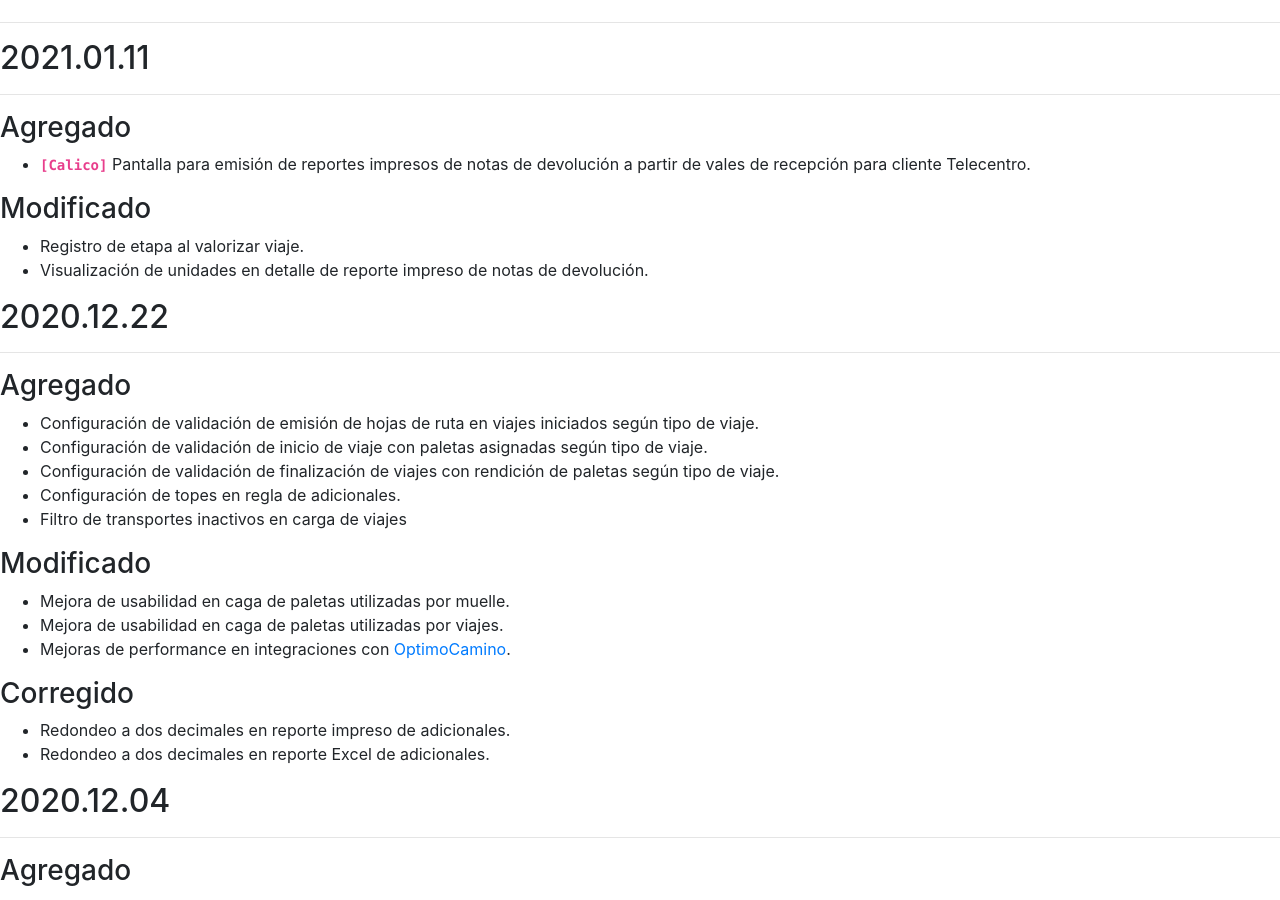
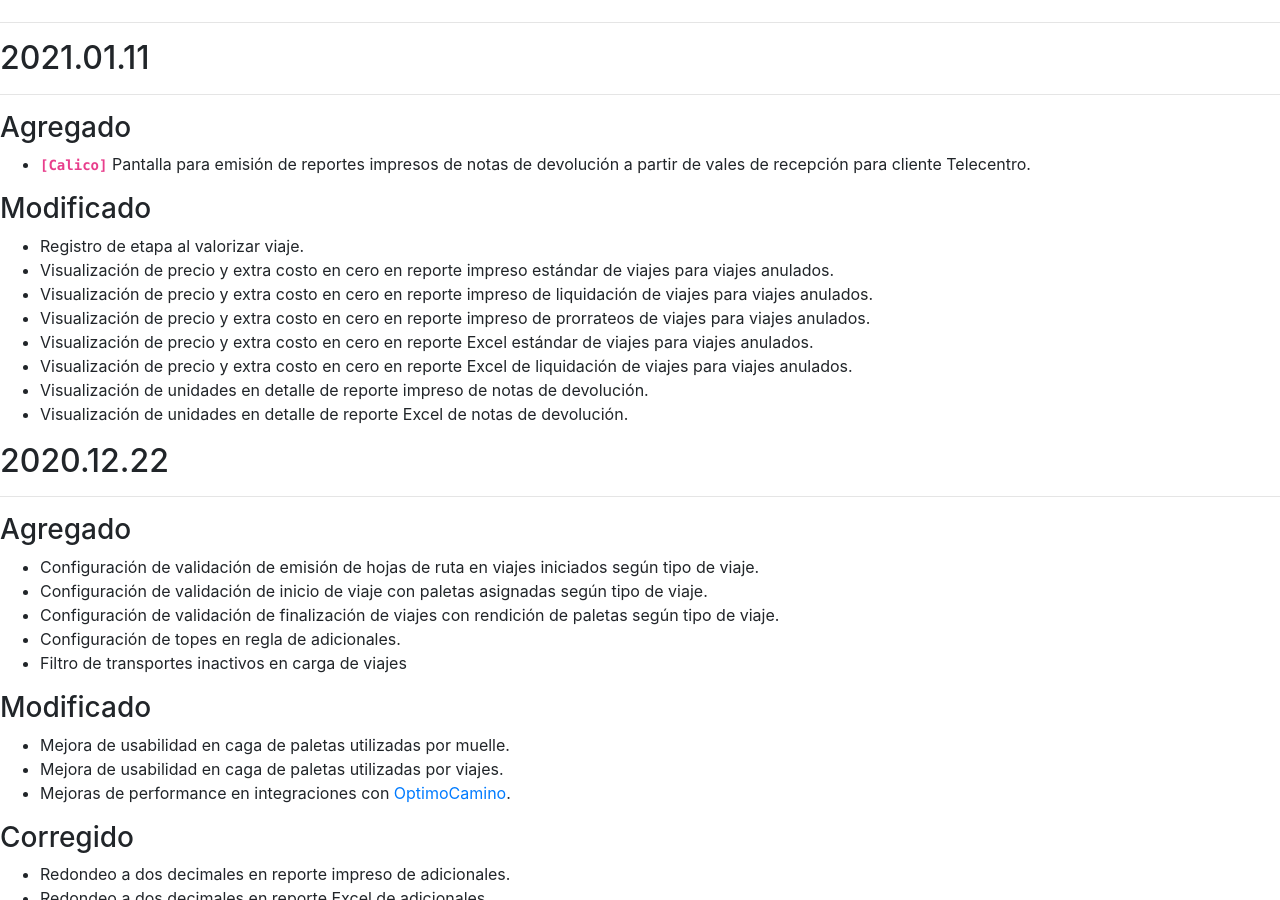
Before and after one commit to msanchez-brainsys/msanchez-brainsys.github.io, a Jekyll site: the page built from registro-cambios.markdown, in a window 1280 px wide and 900 px high, scrolled down 329 px. Built offline with Jekyll 4.4.1, drawn with Linux system fonts in a browser that asks for light colours.

Commit message:
Se agregaron cambios en versión 2021.01.11

```diff
--- a/registro-cambios.markdown
+++ b/registro-cambios.markdown
@@ -41,7 +41,13 @@ El formato esta basado en [Keep a Changelog](https://keepachangelog.com/es-ES/1.
 
 ### Modificado
 - Registro de etapa al valorizar viaje.
+- Visualización de precio y extra costo en cero en reporte impreso estándar de viajes para viajes anulados.
+- Visualización de precio y extra costo en cero en reporte impreso de liquidación de viajes para viajes anulados.
+- Visualización de precio y extra costo en cero en reporte impreso de prorrateos de viajes para viajes anulados.
+- Visualización de precio y extra costo en cero en reporte Excel estándar de viajes para viajes anulados.
+- Visualización de precio y extra costo en cero en reporte Excel de liquidación de viajes para viajes anulados.
 - Visualización de unidades en detalle de reporte impreso de notas de devolución.
+- Visualización de unidades en detalle de reporte Excel de notas de devolución.
 
 ## 2020.12.22
 ---
```
